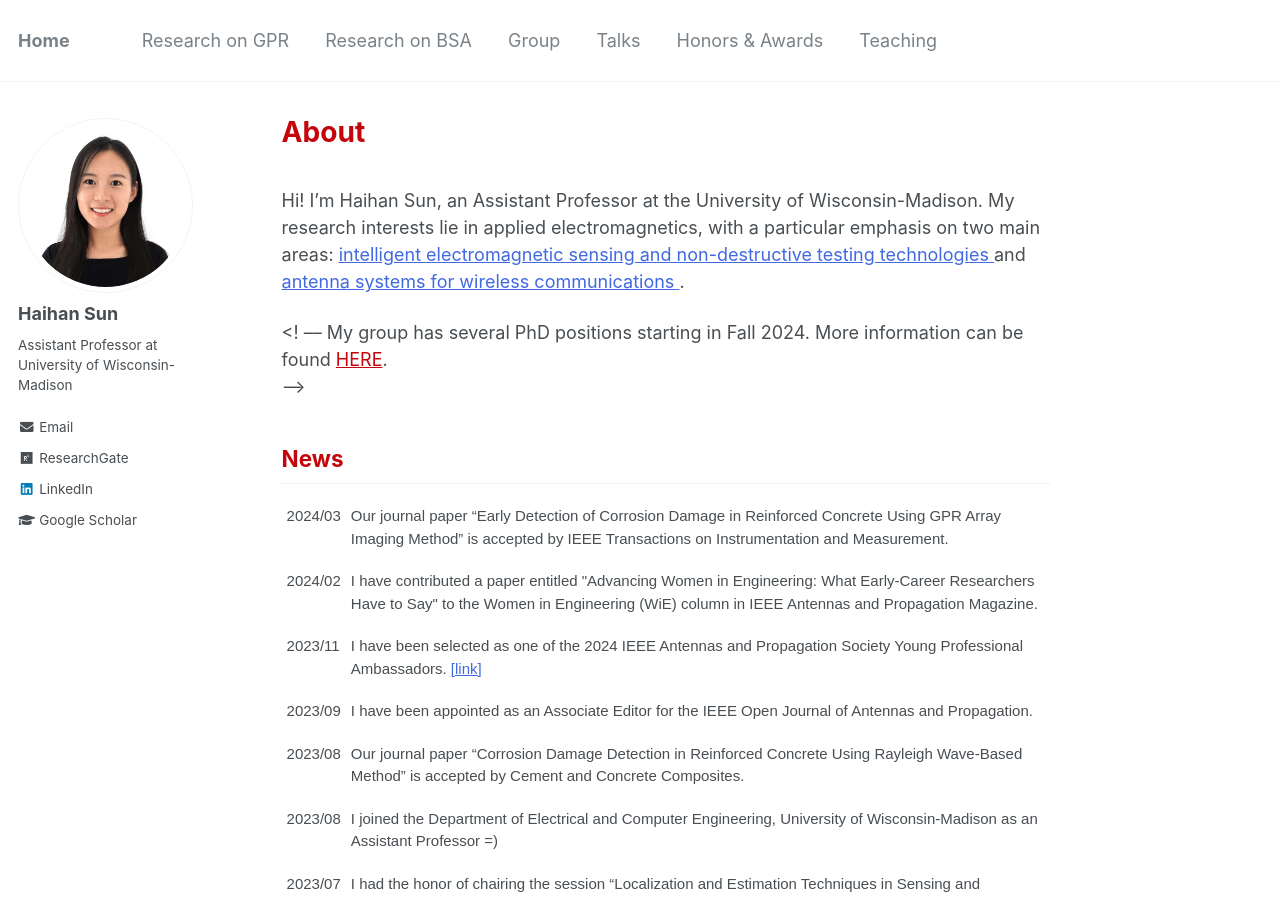
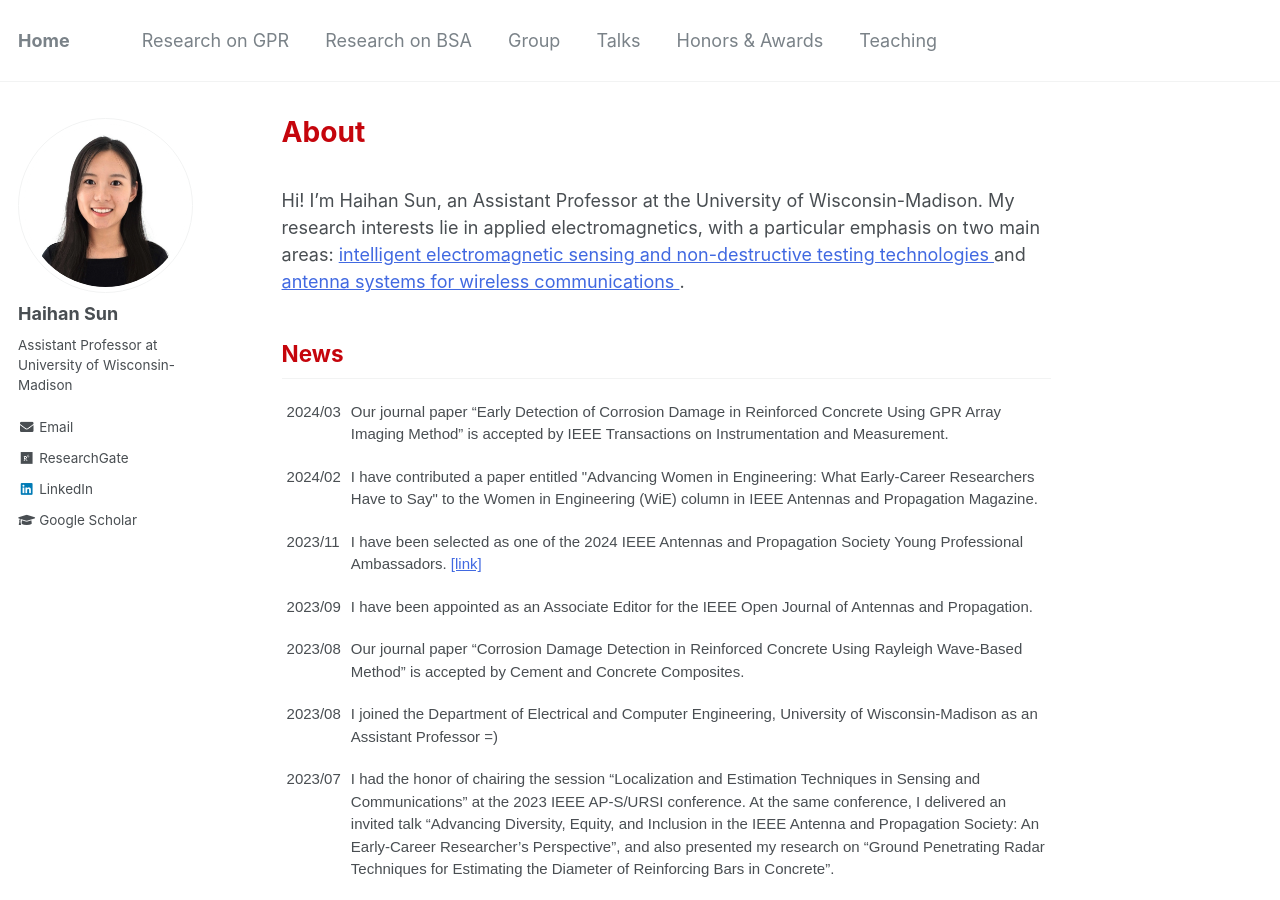
Before and after one commit to Haihan-Sun/Haihan-Sun.github.io, a Jekyll site: the page built from _pages/about.md, in a window 1280 px wide and 900 px high. Built offline with Jekyll 4.4.1, drawn with Linux system fonts in a browser that asks for light colours.

Commit message:
Update about.md

```diff
--- a/_pages/about.md
+++ b/_pages/about.md
@@ -19,7 +19,7 @@ redirect_from:
 Hi! I'm Haihan Sun, an Assistant Professor at the University of Wisconsin-Madison. My research interests lie in applied electromagnetics, with a particular emphasis on two main areas: <a href="https://haihan-sun.github.io/GPR/"  style="color:#4169e1"> intelligent electromagnetic sensing and non-destructive testing technologies </a> and <a href="https://haihan-sun.github.io/BSA/"  style="color:#4169e1"> antenna systems for wireless communications </a>. <br>
 
 
-<! –– My group has several PhD positions starting in Fall 2024. More information can be found <a href="https://Haihan-Sun.github.io/files/PhD_Positions.pdf" style="color:#C5050C">HERE</a>.  <br> ––>
+
 
 
 
```
